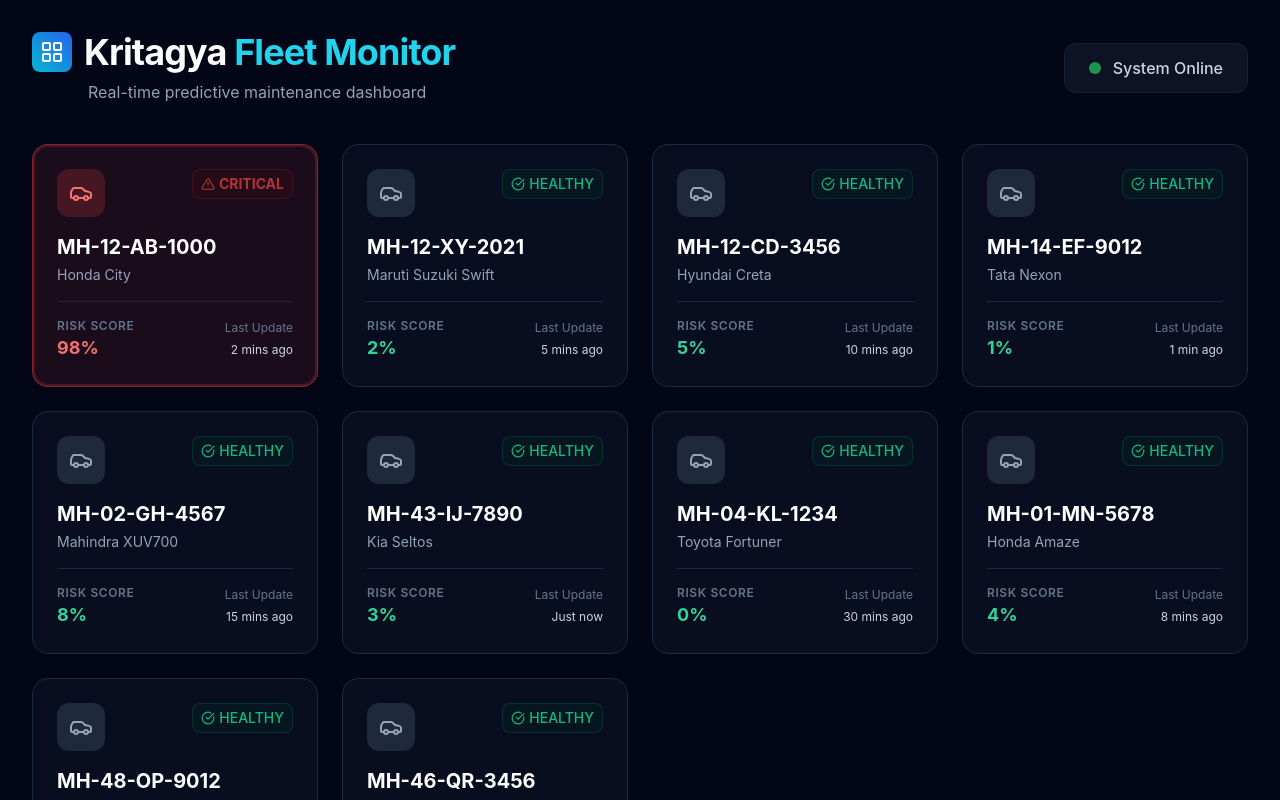
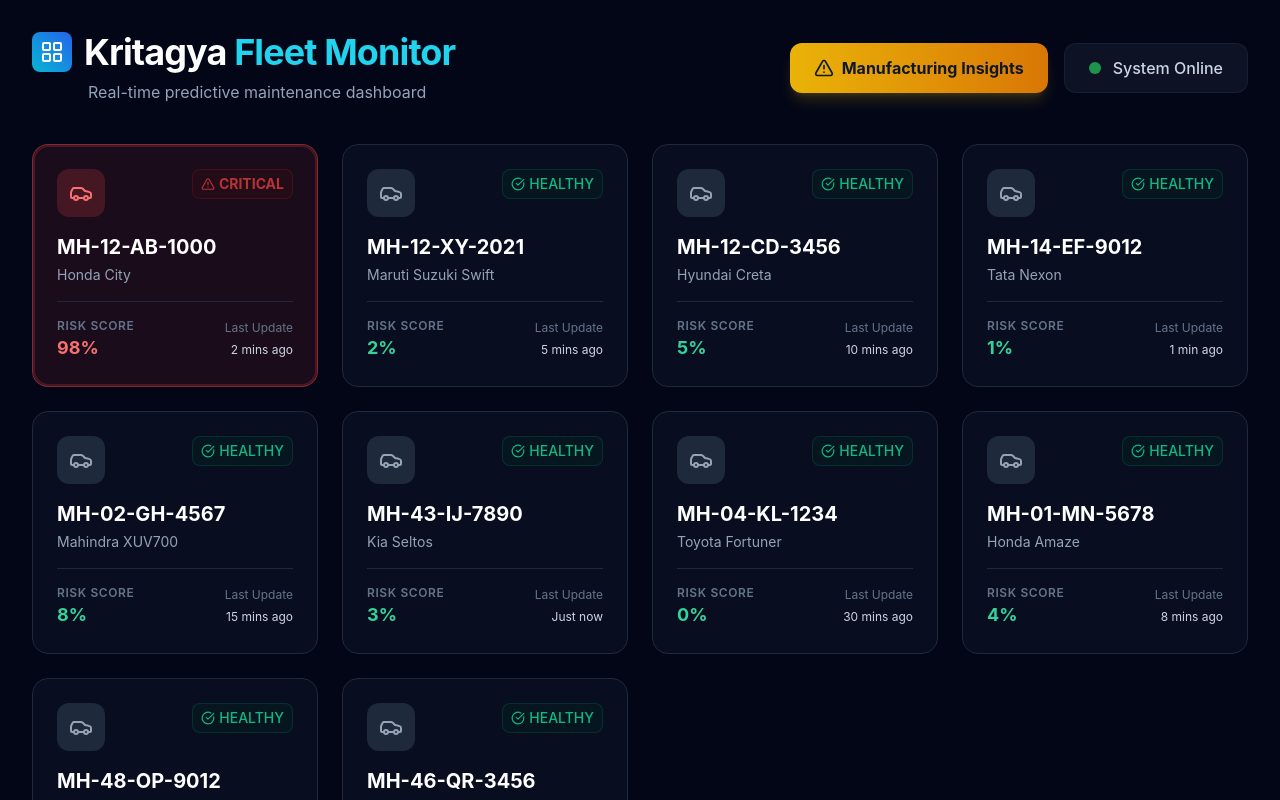
Before and after one commit to AyushBurde/AutoCare.ai, a React app in the folder frontend/: page /dashboard in a window 1280 px wide. Shown: the top 800 px of the page. Built offline with nearby package versions, Linux system fonts and the light colour scheme; the HTML template or start-up script is replaced by a standard one; what @vapi-ai/web would draw is missing.

Commit message:
added Button in dashboard to navogate to the insights page

```diff
--- a/frontend/src/pages/FleetDashboard.jsx
+++ b/frontend/src/pages/FleetDashboard.jsx
@@ -33,6 +33,13 @@
                     <p className="text-slate-400 pl-14">Real-time predictive maintenance dashboard</p>
                 </div>
                 <div className="flex gap-4">
+                    <button
+                        onClick={() => navigate('/insights')}
+                        className="px-6 py-3 bg-gradient-to-r from-yellow-500 to-amber-600 rounded-xl font-bold text-slate-900 hover:from-yellow-400 hover:to-amber-500 shadow-lg shadow-yellow-500/20 transition-all flex items-center gap-2"
+                    >
+                        <AlertTriangle size={20} />
+                        Manufacturing Insights
+                    </button>
                     <div className="glass-card px-6 py-3 rounded-xl flex items-center gap-3">
                         <div className="w-3 h-3 rounded-full bg-green-500 animate-pulse"></div>
                         <span className="text-slate-300 font-medium">System Online</span>
```
Also changed, not shown: 1 other file (tests, documents, lock files or other folders).
